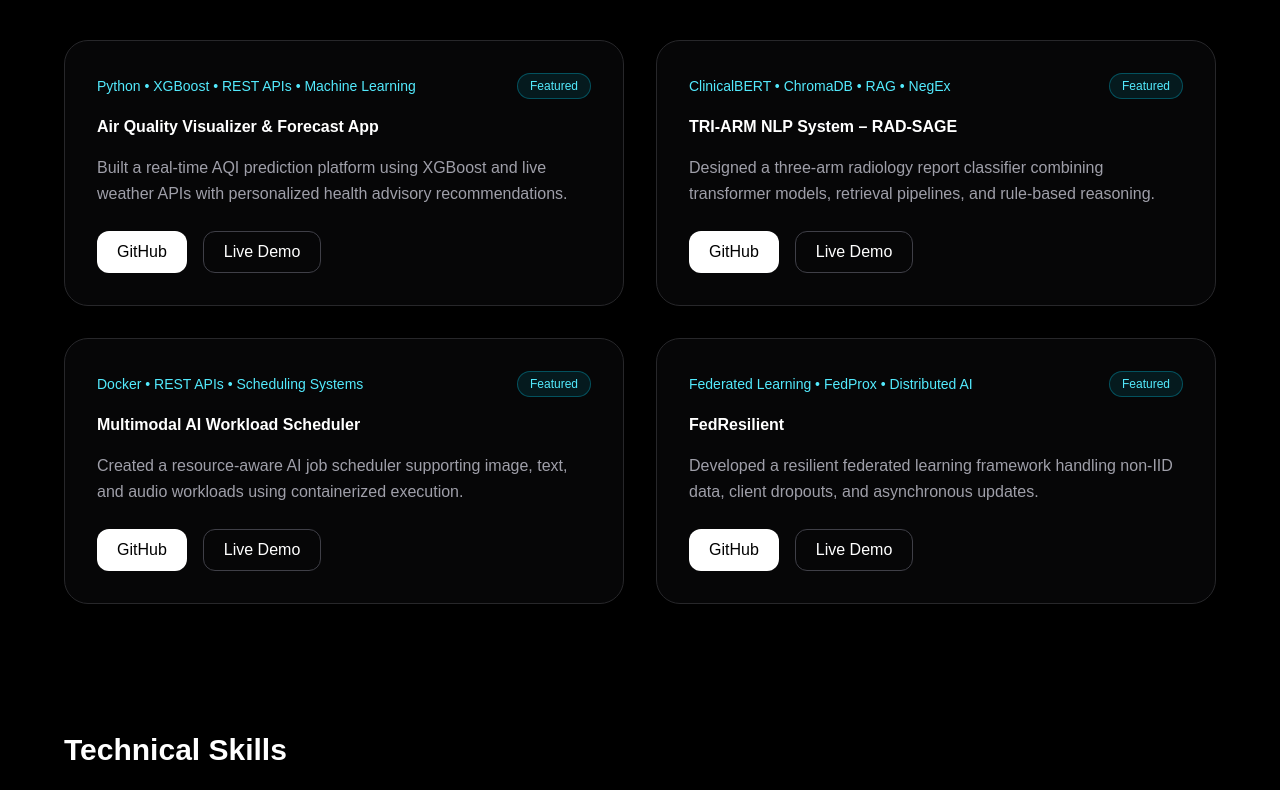
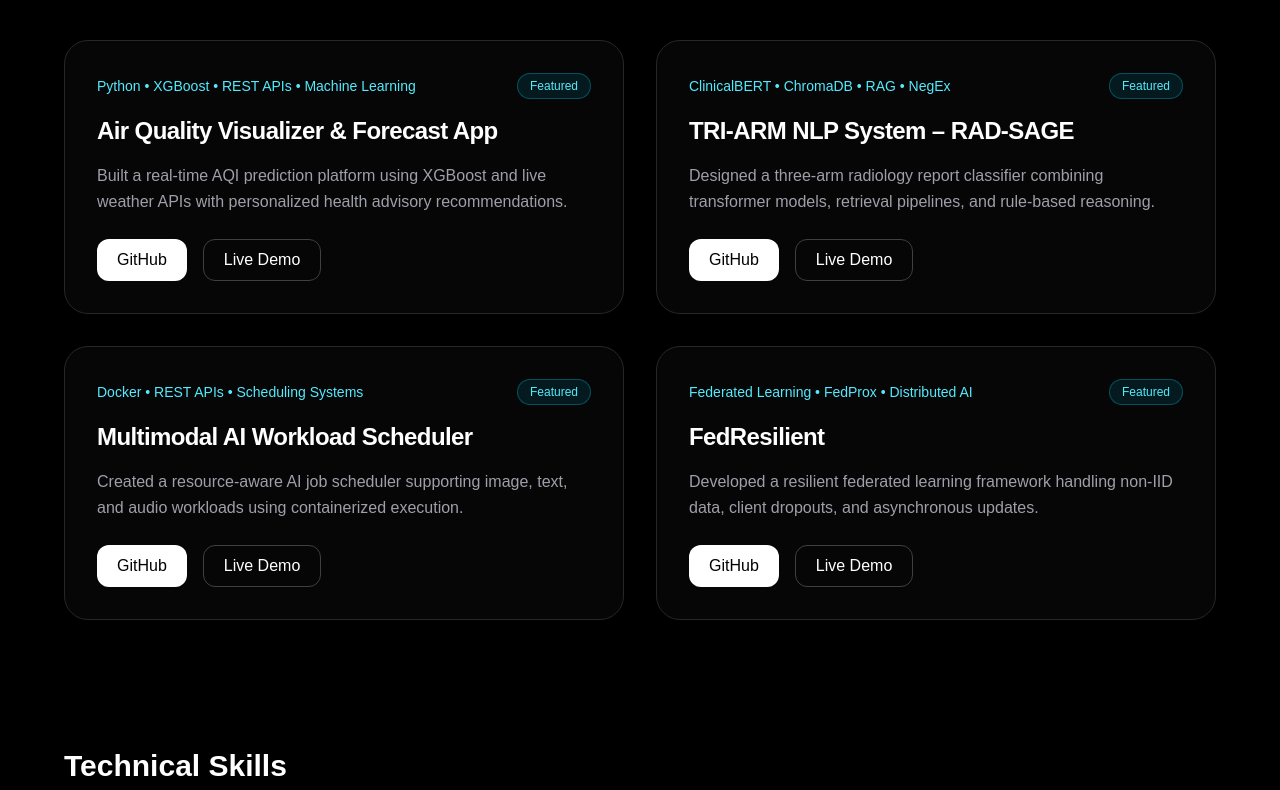
Before and after one commit to rgm-2006/portfolio, a Next.js app: page / in a window 1280 px wide. Shown: the part 1030-1820 px from the top of the page. Built offline with nearby package versions, Linux system fonts and the light colour scheme.

Commit message:
improved project titles

```diff
--- a/app/page.tsx
+++ b/app/page.tsx
@@ -179,7 +179,7 @@ export default function Portfolio() {
               <motion.div
                 whileHover={{ y: -8 }}
                 key={index}
-                className="rounded-3xl border border-zinc-800 bg-zinc-950/70 backdrop-blur-xl p-8 hover:border-cyan-400/60 hover:shadow-[0_0_40px_rgba(34,211,238,0.15)] transition duration-300"
+                className="group rounded-3xl border border-zinc-800 bg-zinc-950/70 backdrop-blur-xl p-8 hover:border-cyan-400/60 hover:shadow-[0_0_40px_rgba(34,211,238,0.15)] transition duration-300"
               >
                 <div className="flex items-center justify-between mb-4">
   <p className="text-cyan-300 text-sm font-medium">
@@ -191,10 +191,9 @@ export default function Portfolio() {
   </span>
 </div>
 
-                <h4 className="text-
-                2xl font-semibold mb-4">
-                  {project.title}
-                </h4>
+                <h4 className="text-2xl font-semibold mb-4 tracking-tight group-hover:text-cyan-300 transition duration-300">
+  {project.title}
+</h4>
 
                 <p className="text-zinc-400 leading-relaxed mb-6">
                   {project.description}
```
